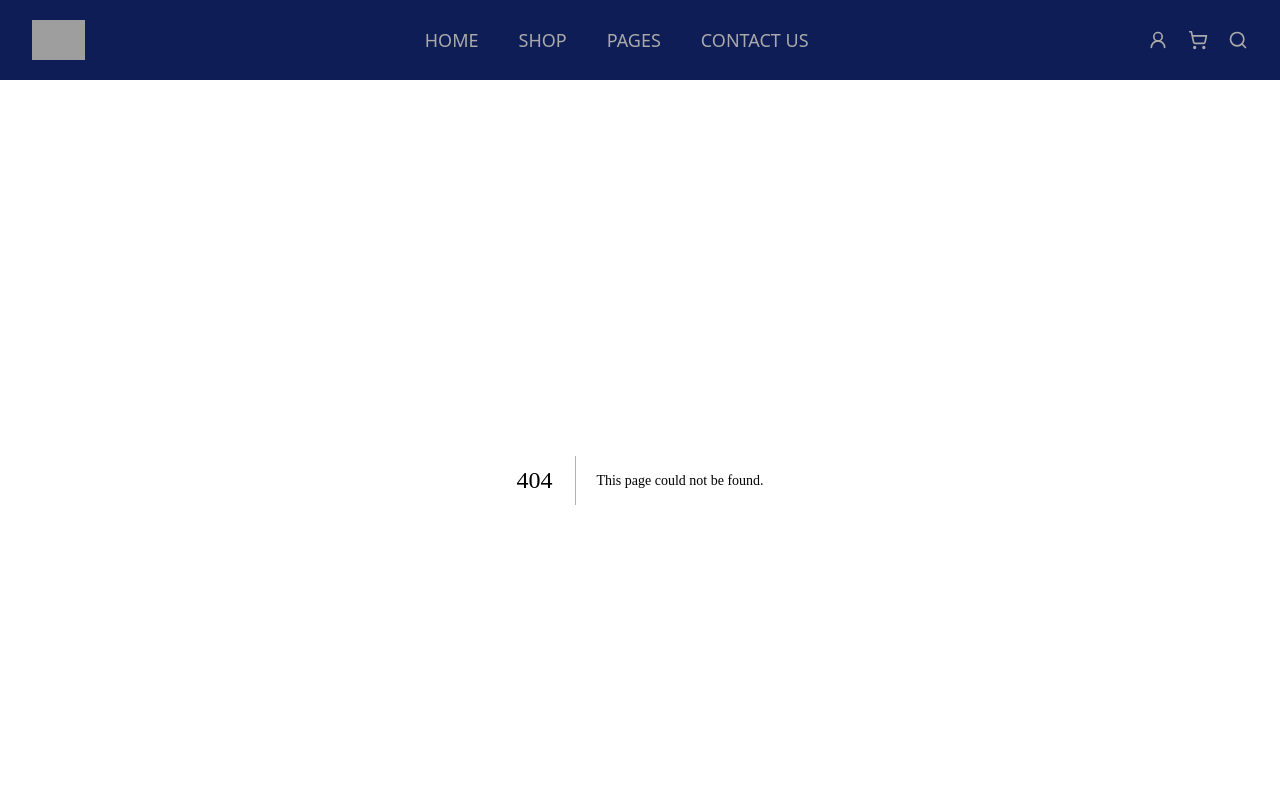
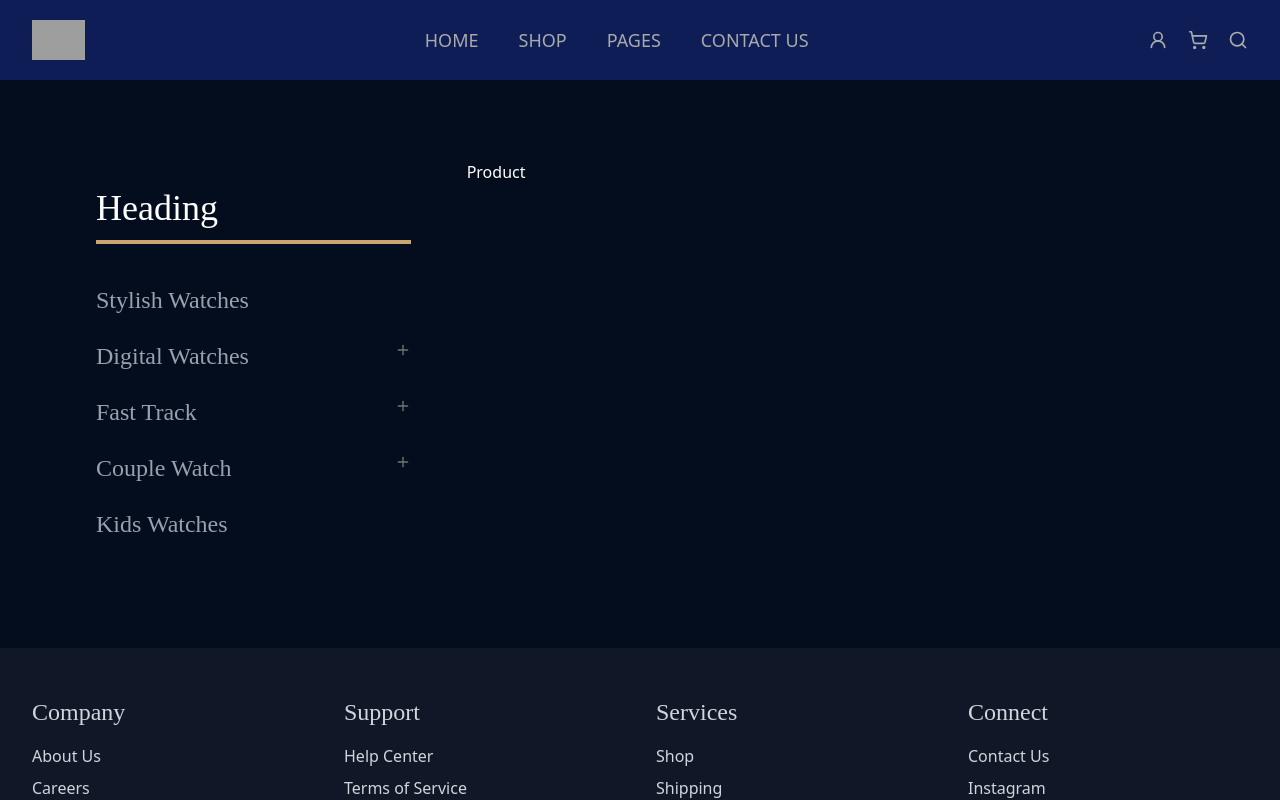
Before and after one commit to abidali671/timezee, a Next.js app: page /product in a window 1280 px wide. Before the commit this address had no page. Shown: the top 800 px of the page. Built offline with nearby package versions, Linux system fonts and the light colour scheme; grey boxes are pictures that could not be loaded.

Commit message:
feat: update ui

```diff
--- a/src/app/components/ProductCarousel.tsx
+++ b/src/app/components/ProductCarousel.tsx
@@ -10,6 +10,7 @@
 
 import { AnimatedButton } from './animatedButton';
 import { Product } from '@/lib/products';
+import Link from 'next/link';
 
 const ProductCarousel = ({ products }: { products: Product[] }) => {
     function calculateDiscountPercentage(originalPrice: number, discountedPrice: number) {
@@ -31,10 +32,12 @@
                                 : 0;
 
                             return (
+
                                 <CarouselItem
                                     key={index}
                                     className="basis-full sm:basis-1/2 lg:basis-1/4 "
                                 >
+
                                     <div className="bg-zinc-900 text-white rounded-2xl shadow-lg hover:scale-[1.02] transition-transform duration-300 relative overflow-hidden cursor-pointer">
                                         {/* % OFF Label */}
                                         {hasDiscount && (
@@ -55,7 +58,7 @@
                                                 height={100}
                                                 className="w-60 object-contain mb-4"
                                             />
-                                            <h3 className="text-2xl font-semibold mb-1 text-center">{item.title}</h3>
+                                            <Link href={`/product/${item.slug}`}><h3 className="text-2xl font-semibold mb-1 text-center">{item.title}</h3></Link>
 
                                             <div className="flex gap-x-3 items-center">
                                                 <p className="text-xl text-gray-200 mb-2">
@@ -82,6 +85,7 @@
                                             </AnimatedButton>
                                         </div>
                                     </div>
+
                                 </CarouselItem>
                             );
                         })}
--- /dev/null
+++ b/src/app/product/page.tsx
@@ -0,0 +1,9 @@
+import React from 'react'
+
+const Product = () => {
+    return (
+        <div>Product</div>
+    )
+}
+
+export default Product
```
